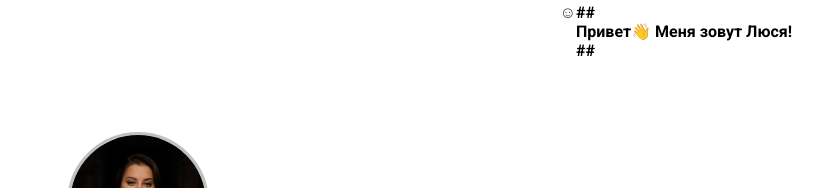
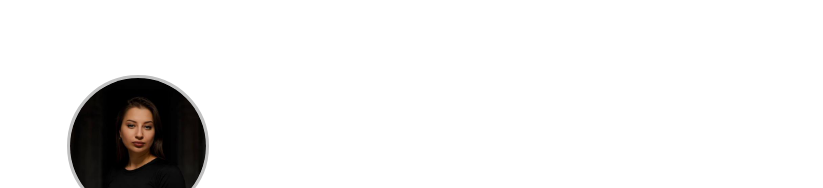
Before and after one commit to LudmilaViktorovna/LudmilaViktorovna.github.io, a plain HTML site: page index.html in a window 1280 px wide. Shown: the top 188 px of the page, without its empty margins (228-1051 px from the left). Drawn offline with Linux system fonts and the light colour scheme.

Commit message:
Update index.html

```diff
--- a/index.html
+++ b/index.html
@@ -8,11 +8,9 @@
 <body>
      <div class="main">
         <div class="header">
-            <span>☺︎</span>
+
             <a href="/ru">
-##
-<h1 align="center">Привет👋 Меня зовут Люся!</h1>
-##
+
             </a>
         </div>
         <div class="content">
```
